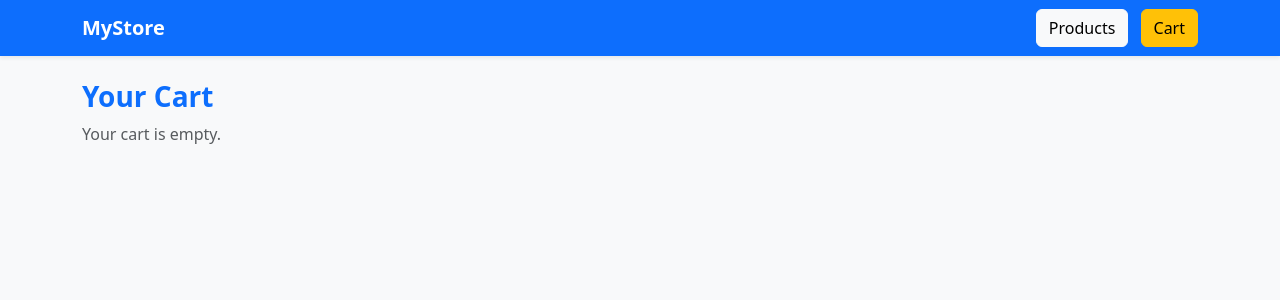
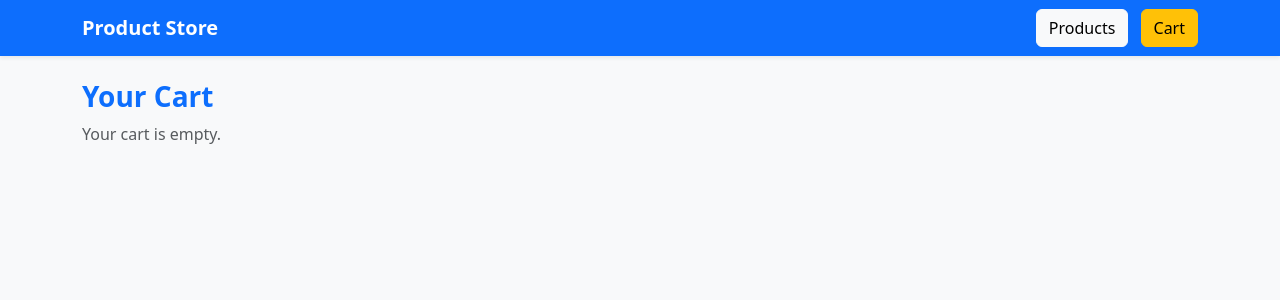
Before and after one commit to priyamehndiratta/ecom-app, a Flask app: page /cart in a window 1280 px wide. Shown: the top 300 px of the page. Run offline with Flask 3, Linux system fonts and the light colour scheme.

Commit message:
fix: update application title to "Product Store"

```diff
--- a/templates/layout.html
+++ b/templates/layout.html
@@ -14,7 +14,7 @@
 
 <nav class="navbar navbar-expand-lg navbar-dark bg-primary shadow-sm">
     <div class="container">
-        <a class="navbar-brand fw-bold" href="/">MyStore</a>
+        <a class="navbar-brand fw-bold" href="/">Product Store</a>
 
         <div>
             <a href="/" class="btn btn-light me-2">Products</a>
```
